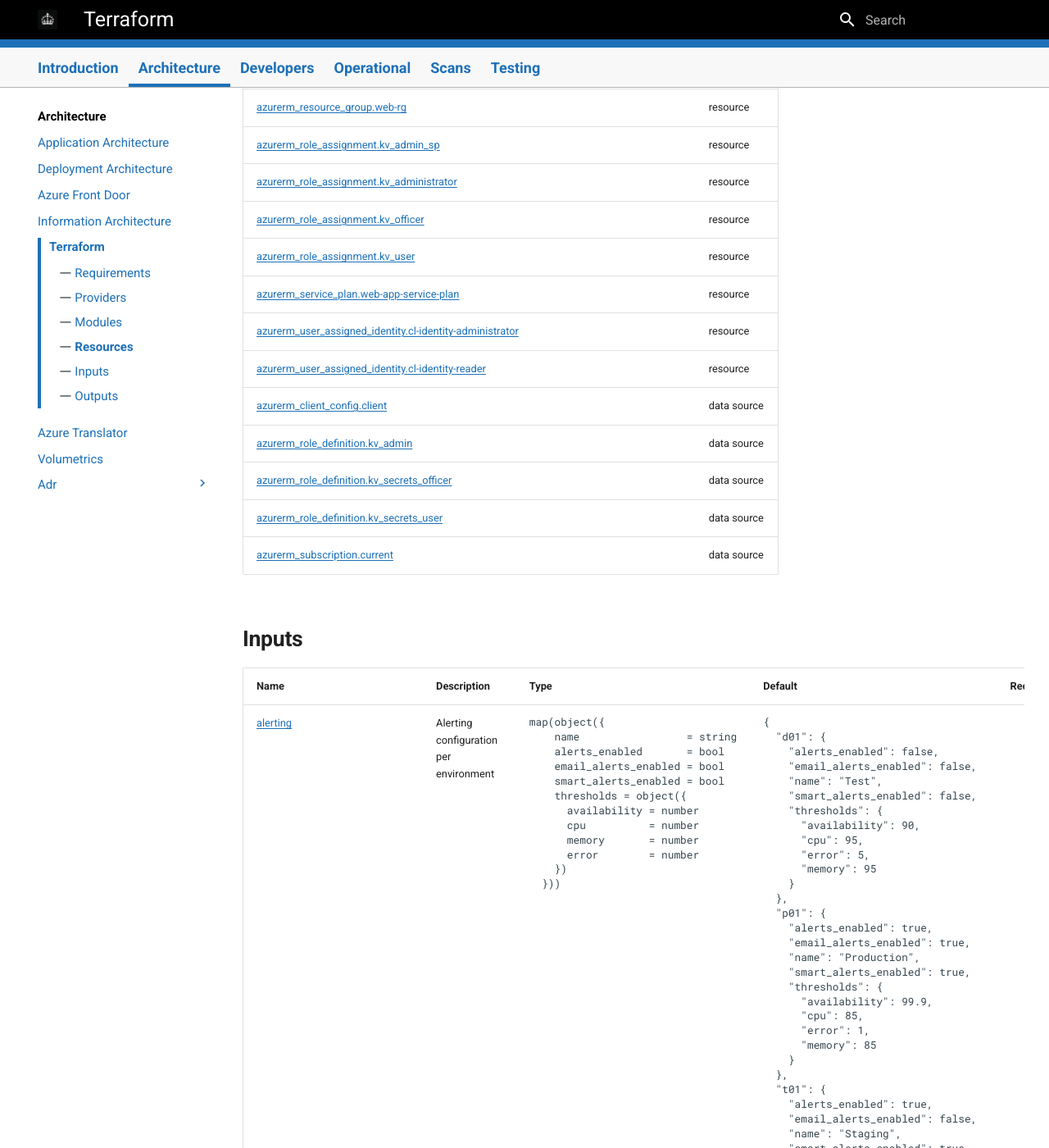
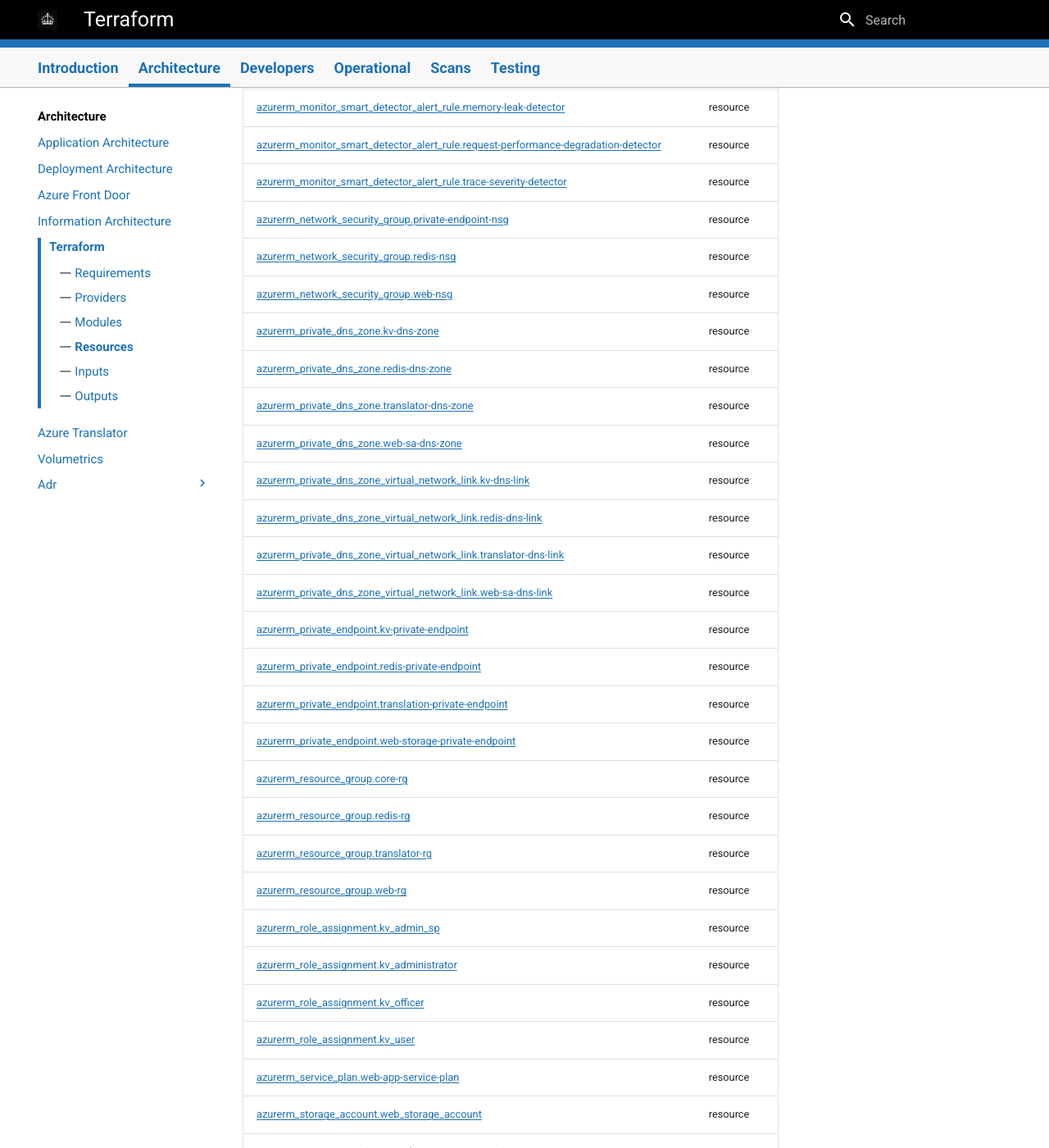
Before and after one commit to DFE-Digital/care-leavers, an MkDocs documentation site: the page built from docs/architecture/Terraform.md, in a window 1280 px wide and 1400 px high, scrolled down 2980 px. Shown: the whole window at 82% size. Built offline with MkDocs 1.6.1 and Material for MkDocs 9.7.7, drawn with Linux system fonts in a browser that asks for light colours; some of the changed text lies outside the part shown.

```diff
--- a/docs/architecture/Terraform.md
+++ b/docs/architecture/Terraform.md
@@ -19,6 +21,9 @@ No modules.
 
 | Name | Type |
 |------|------|
+| [azapi_resource.private-endpoint-subnet](https://registry.terraform.io/providers/azure/azapi/latest/docs/resources/resource) | resource |
+| [azapi_resource.redis-subnet](https://registry.terraform.io/providers/azure/azapi/latest/docs/resources/resource) | resource |
+| [azapi_resource.web-subnet](https://registry.terraform.io/providers/azure/azapi/latest/docs/resources/resource) | resource |
 | [azurerm_application_insights.application-insights](https://registry.terraform.io/providers/hashicorp/azurerm/latest/docs/resources/application_insights) | resource |
 | [azurerm_cdn_frontdoor_custom_domain.fd-custom-domain](https://registry.terraform.io/providers/hashicorp/azurerm/latest/docs/resources/cdn_frontdoor_custom_domain) | resource |
 | [azurerm_cdn_frontdoor_custom_domain_association.web-app-custom-domain](https://registry.terraform.io/providers/hashicorp/azurerm/latest/docs/resources/cdn_frontdoor_custom_domain_association) | resource |
@@ -40,11 +45,11 @@ No modules.
 | [azurerm_key_vault.kv](https://registry.terraform.io/providers/hashicorp/azurerm/latest/docs/resources/key_vault) | resource |
 | [azurerm_key_vault_secret.application-insights-connection-string](https://registry.terraform.io/providers/hashicorp/azurerm/latest/docs/resources/key_vault_secret) | resource |
 | [azurerm_key_vault_secret.azure-translation-access-key](https://registry.terraform.io/providers/hashicorp/azurerm/latest/docs/resources/key_vault_secret) | resource |
+| [azurerm_key_vault_secret.blob-storage-connection-string](https://registry.terraform.io/providers/hashicorp/azurerm/latest/docs/resources/key_vault_secret) | resource |
 | [azurerm_key_vault_secret.contentful-delivery-api-key](https://registry.terraform.io/providers/hashicorp/azurerm/latest/docs/resources/key_vault_secret) | resource |
 | [azurerm_key_vault_secret.contentful-management-api-key](https://registry.terraform.io/providers/hashicorp/azurerm/latest/docs/resources/key_vault_secret) | resource |
 | [azurerm_key_vault_secret.contentful-preview-api-key](https://registry.terraform.io/providers/hashicorp/azurerm/latest/docs/resources/key_vault_secret) | resource |
 | [azurerm_key_vault_secret.contentful-space-id](https://registry.terraform.io/providers/hashicorp/azurerm/latest/docs/resources/key_vault_secret) | resource |
-| [azurerm_key_vault_secret.pdf-generation-api-key](https://registry.terraform.io/providers/hashicorp/azurerm/latest/docs/resources/key_vault_secret) | resource |
 | [azurerm_key_vault_secret.redis-enterprise-connection-string](https://registry.terraform.io/providers/hashicorp/azurerm/latest/docs/resources/key_vault_secret) | resource |
 | [azurerm_linux_web_app.web-app-service](https://registry.terraform.io/providers/hashicorp/azurerm/latest/docs/resources/linux_web_app) | resource |
 | [azurerm_linux_web_app_slot.web-app-service-staging](https://registry.terraform.io/providers/hashicorp/azurerm/latest/docs/resources/linux_web_app_slot) | resource |
@@ -52,6 +57,7 @@ No modules.
 | [azurerm_managed_redis.redis-enterprise](https://registry.terraform.io/providers/hashicorp/azurerm/latest/docs/resources/managed_redis) | resource |
 | [azurerm_monitor_action_group.budget-alert-action-group](https://registry.terraform.io/providers/hashicorp/azurerm/latest/docs/resources/monitor_action_group) | resource |
 | [azurerm_monitor_action_group.service-support-action](https://registry.terraform.io/providers/hashicorp/azurerm/latest/docs/resources/monitor_action_group) | resource |
+| [azurerm_monitor_diagnostic_setting.ai-translator-logs](https://registry.terraform.io/providers/hashicorp/azurerm/latest/docs/resources/monitor_diagnostic_setting) | resource |
 | [azurerm_monitor_diagnostic_setting.frontdoor_logging](https://registry.terraform.io/providers/hashicorp/azurerm/latest/docs/resources/monitor_diagnostic_setting) | resource |
 | [azurerm_monitor_diagnostic_setting.webapp_logs](https://registry.terraform.io/providers/hashicorp/azurerm/latest/docs/resources/monitor_diagnostic_setting) | resource |
 | [azurerm_monitor_metric_alert.availability-alert](https://registry.terraform.io/providers/hashicorp/azurerm/latest/docs/resources/monitor_metric_alert) | resource |
@@ -64,6 +70,21 @@ No modules.
 | [azurerm_monitor_smart_detector_alert_rule.memory-leak-detector](https://registry.terraform.io/providers/hashicorp/azurerm/latest/docs/resources/monitor_smart_detector_alert_rule) | resource |
 | [azurerm_monitor_smart_detector_alert_rule.request-performance-degradation-detector](https://registry.terraform.io/providers/hashicorp/azurerm/latest/docs/resources/monitor_smart_detector_alert_rule) | resource |
 | [azurerm_monitor_smart_detector_alert_rule.trace-severity-detector](https://registry.terraform.io/providers/hashicorp/azurerm/latest/docs/resources/monitor_smart_detector_alert_rule) | resource |
+| [azurerm_network_security_group.private-endpoint-nsg](https://registry.terraform.io/providers/hashicorp/azurerm/latest/docs/resources/network_security_group) | resource |
+| [azurerm_network_security_group.redis-nsg](https://registry.terraform.io/providers/hashicorp/azurerm/latest/docs/resources/network_security_group) | resource |
+| [azurerm_network_security_group.web-nsg](https://registry.terraform.io/providers/hashicorp/azurerm/latest/docs/resources/network_security_group) | resource |
+| [azurerm_private_dns_zone.kv-dns-zone](https://registry.terraform.io/providers/hashicorp/azurerm/latest/docs/resources/private_dns_zone) | resource |
+| [azurerm_private_dns_zone.redis-dns-zone](https://registry.terraform.io/providers/hashicorp/azurerm/latest/docs/resources/private_dns_zone) | resource |
+| [azurerm_private_dns_zone.translator-dns-zone](https://registry.terraform.io/providers/hashicorp/azurerm/latest/docs/resources/private_dns_zone) | resource |
+| [azurerm_private_dns_zone.web-sa-dns-zone](https://registry.terraform.io/providers/hashicorp/azurerm/latest/docs/resources/private_dns_zone) | resource |
+| [azurerm_private_dns_zone_virtual_network_link.kv-dns-link](https://registry.terraform.io/providers/hashicorp/azurerm/latest/docs/resources/private_dns_zone_virtual_network_link) | resource |
+| [azurerm_private_dns_zone_virtual_network_link.redis-dns-link](https://registry.terraform.io/providers/hashicorp/azurerm/latest/docs/resources/private_dns_zone_virtual_network_link) | resource |
+| [azurerm_private_dns_zone_virtual_network_link.translator-dns-link](https://registry.terraform.io/providers/hashicorp/azurerm/latest/docs/resources/private_dns_zone_virtual_network_link) | resource |
+| [azurerm_private_dns_zone_virtual_network_link.web-sa-dns-link](https://registry.terraform.io/providers/hashicorp/azurerm/latest/docs/resources/private_dns_zone_virtual_network_link) | resource |
+| [azurerm_private_endpoint.kv-private-endpoint](https://registry.terraform.io/providers/hashicorp/azurerm/latest/docs/resources/private_endpoint) | resource |
+| [azurerm_private_endpoint.redis-private-endpoint](https://registry.terraform.io/providers/hashicorp/azurerm/latest/docs/resources/private_endpoint) | resource |
+| [azurerm_private_endpoint.translation-private-endpoint](https://registry.terraform.io/providers/hashicorp/azurerm/latest/docs/resources/private_endpoint) | resource |
+| [azurerm_private_endpoint.web-storage-private-endpoint](https://registry.terraform.io/providers/hashicorp/azurerm/latest/docs/resources/private_endpoint) | resource |
 | [azurerm_resource_group.core-rg](https://registry.terraform.io/providers/hashicorp/azurerm/latest/docs/resources/resource_group) | resource |
 | [azurerm_resource_group.redis-rg](https://registry.terraform.io/providers/hashicorp/azurerm/latest/docs/resources/resource_group) | resource |
 | [azurerm_resource_group.translator-rg](https://registry.terraform.io/providers/hashicorp/azurerm/latest/docs/resources/resource_group) | resource |
@@ -73,8 +94,11 @@ No modules.
 | [azurerm_role_assignment.kv_officer](https://registry.terraform.io/providers/hashicorp/azurerm/latest/docs/resources/role_assignment) | resource |
 | [azurerm_role_assignment.kv_user](https://registry.terraform.io/providers/hashicorp/azurerm/latest/docs/resources/role_assignment) | resource |
 | [azurerm_service_plan.web-app-service-plan](https://registry.terraform.io/providers/hashicorp/azurerm/latest/docs/resources/service_plan) | resource |
+| [azurerm_storage_account.web_storage_account](https://registry.terraform.io/providers/hashicorp/azurerm/latest/docs/resources/storage_account) | resource |
+| [azurerm_storage_container.translator_storage_container](https://registry.terraform.io/providers/hashicorp/azurerm/latest/docs/resources/storage_container) | resource |
 | [azurerm_user_assigned_identity.cl-identity-administrator](https://registry.terraform.io/providers/hashicorp/azurerm/latest/docs/resources/user_assigned_identity) | resource |
 | [azurerm_user_assigned_identity.cl-identity-reader](https://registry.terraform.io/providers/hashicorp/azurerm/latest/docs/resources/user_assigned_identity) | resource |
+| [azurerm_virtual_network.careleavers-web-vnet](https://registry.terraform.io/providers/hashicorp/azurerm/latest/docs/resources/virtual_network) | resource |
 | [azurerm_client_config.client](https://registry.terraform.io/providers/hashicorp/azurerm/latest/docs/data-sources/client_config) | data source |
 | [azurerm_role_definition.kv_admin](https://registry.terraform.io/providers/hashicorp/azurerm/latest/docs/data-sources/role_definition) | data source |
 | [azurerm_role_definition.kv_secrets_officer](https://registry.terraform.io/providers/hashicorp/azurerm/latest/docs/data-sources/role_definition) | data source |
```
Also changed, not shown: other parts of docs/architecture/Terraform.md (+7 -6 lines), docs/developers/Terraform-Setup.md (added, +25 -0 lines).
